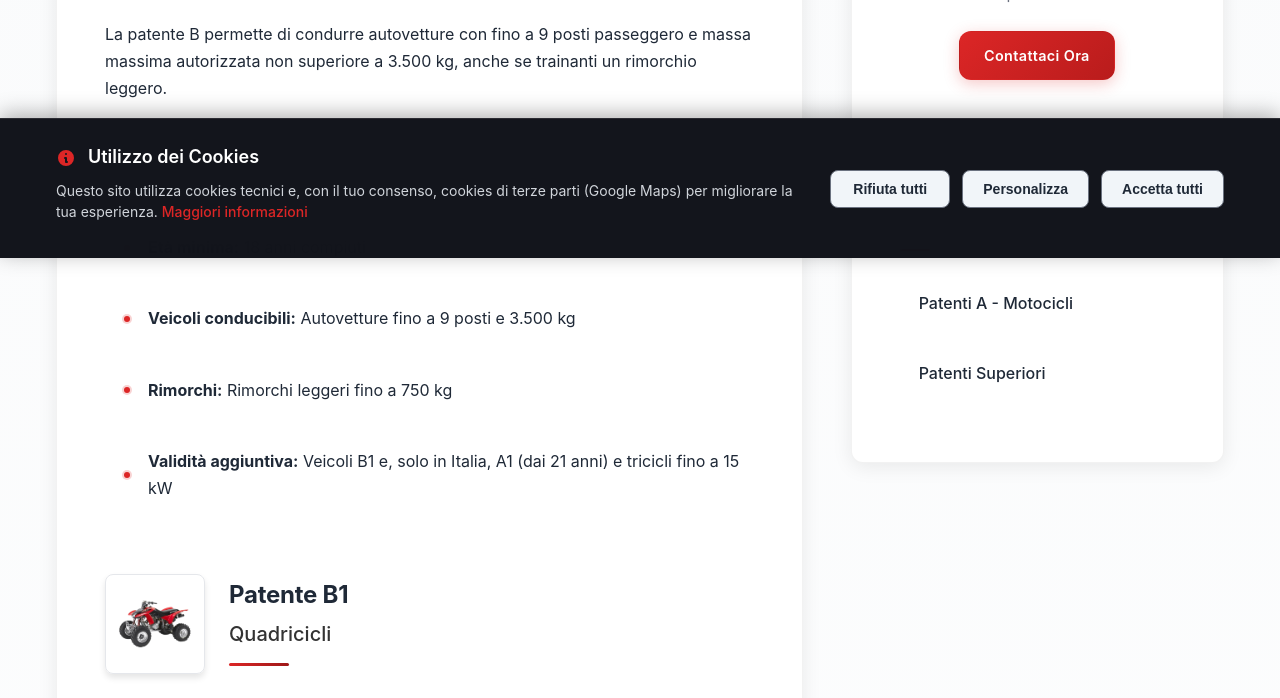
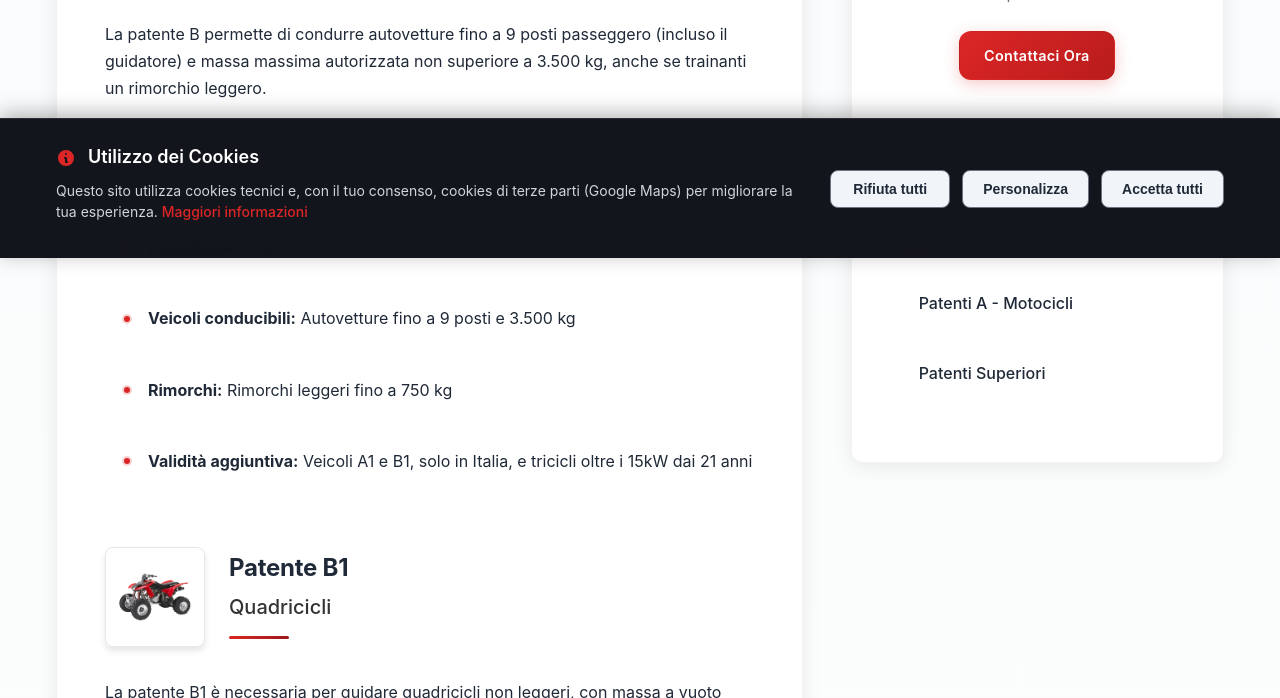
Before and after one commit to ByFalco/autoscuola-carbonin, a plain HTML site: page patenti/patenti-b.html in a window 1280 px wide. Shown: the part 542-1240 px from the top of the page. Drawn offline with Linux system fonts and the light colour scheme.

Commit message:
final version

```diff
--- a/patenti/patenti-b.html
+++ b/patenti/patenti-b.html
@@ -51,7 +51,7 @@
                             <div class="license-subtitle">Autoveicoli</div>
                         </div>
                     </div>
-                        <p>La patente B permette di condurre autovetture con fino a 9 posti passeggero e massa massima autorizzata non superiore a 3.500 kg, anche se trainanti un rimorchio leggero.</p>
+                        <p>La patente B permette di condurre autovetture fino a 9 posti passeggero (incluso il guidatore) e massa massima autorizzata non superiore a 3.500 kg, anche se trainanti un rimorchio leggero.</p>
 
                         <div class="service-info">
                             <h3>Requisiti e Caratteristiche</h3>
@@ -59,7 +59,7 @@
                                 <li><strong>Età minima:</strong> 18 anni compiuti</li>
                                 <li><strong>Veicoli conducibili:</strong> Autovetture fino a 9 posti e 3.500 kg</li>
                                 <li><strong>Rimorchi:</strong> Rimorchi leggeri fino a 750 kg</li>
-                                <li><strong>Validità aggiuntiva:</strong> Veicoli B1 e, solo in Italia, A1 (dai 21 anni) e tricicli fino a 15 kW</li>
+                                <li><strong>Validità aggiuntiva:</strong> Veicoli A1 e B1, solo in Italia, e tricicli oltre i 15kW dai 21 anni</li>
                             </ul>
                         </div>
 
@@ -116,7 +116,7 @@
                                 <li><strong>Requisiti:</strong> Possesso della patente B</li>
                                 <li><strong>Rimorchio:</strong> Massa superiore a 750 kg</li>
                                 <li><strong>Massa totale:</strong> Massimo 4.250 kg (motrice + rimorchio)</li>
-                                <li><strong>Formazione:</strong> Corso specifico senza esame finale</li>
+                                <li><strong>Formazione:</strong> Prova teorica orale e prova pratica specifica</li>
                             </ul>
                         </div>
 
```
